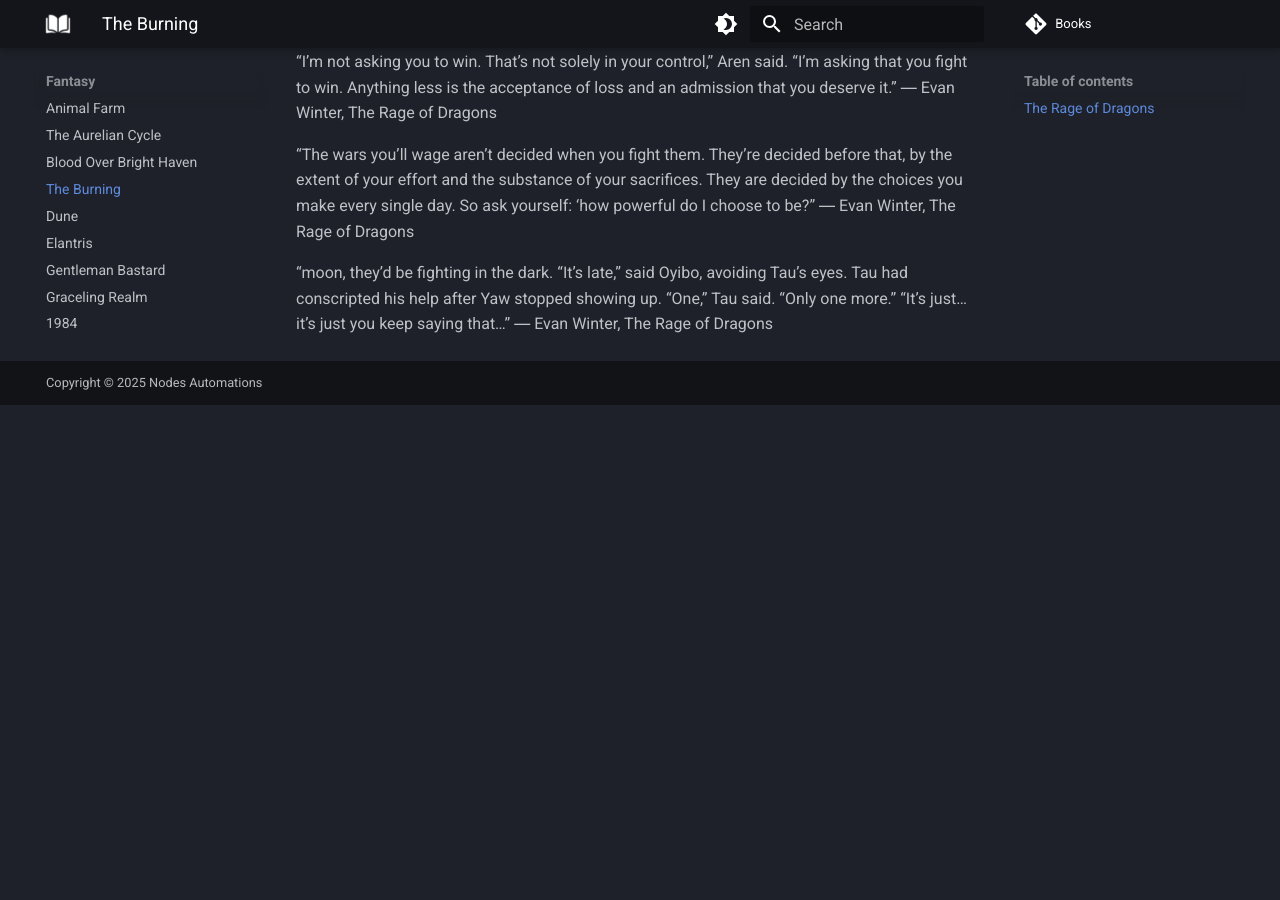
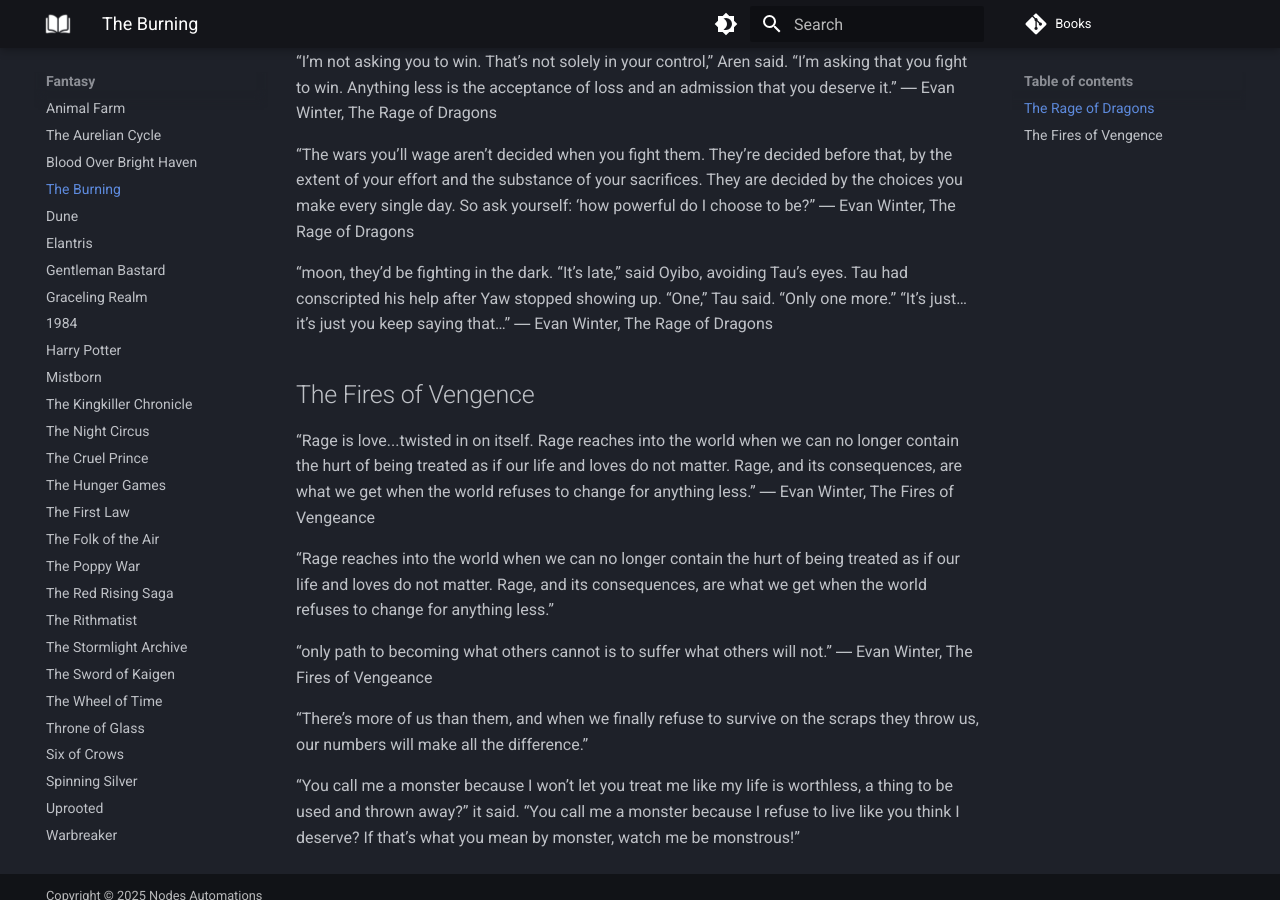
Before and after one commit to vivekkpatel/Books, an MkDocs documentation site: the page built from docs/Fantasy/The Burning.md, in a window 1280 px wide and 900 px high, scrolled down 524 px. Built offline with MkDocs 1.6.1 and Material for MkDocs 9.7.7, drawn with Linux system fonts in a browser that asks for light colours; comment, search, counter and statistics services are not loaded; before the commit the page ends 929 px from its top, so only the background shows below that.

Commit message:
Add quotes and notes from "The Fires of Vengeance" by Evan Winter

```diff
--- a/docs/Fantasy/The Burning.md
+++ b/docs/Fantasy/The Burning.md
@@ -21,3 +21,17 @@
 
 “moon, they’d be fighting in the dark. “It’s late,” said Oyibo, avoiding Tau’s eyes. Tau had conscripted his help after Yaw stopped showing up. “One,” Tau said. “Only one more.” “It’s just… it’s just you keep saying that…”
 ― Evan Winter, The Rage of Dragons
+
+## The Fires of Vengence
+
+“Rage is love...twisted in on itself. Rage reaches into the world when we can no longer contain the hurt of being treated as if our life and loves do not matter. Rage, and its consequences, are what we get when the world refuses to change for anything less.”
+― Evan Winter, The Fires of Vengeance
+
+“Rage reaches into the world when we can no longer contain the hurt of being treated as if our life and loves do not matter. Rage, and its consequences, are what we get when the world refuses to change for anything less.”
+
+“only path to becoming what others cannot is to suffer what others will not.”
+― Evan Winter, The Fires of Vengeance
+
+“There’s more of us than them, and when we finally refuse to survive on the scraps they throw us, our numbers will make all the difference.”
+
+“You call me a monster because I won’t let you treat me like my life is worthless, a thing to be used and thrown away?” it said. “You call me a monster because I refuse to live like you think I deserve? If that’s what you mean by monster, watch me be monstrous!”
```
